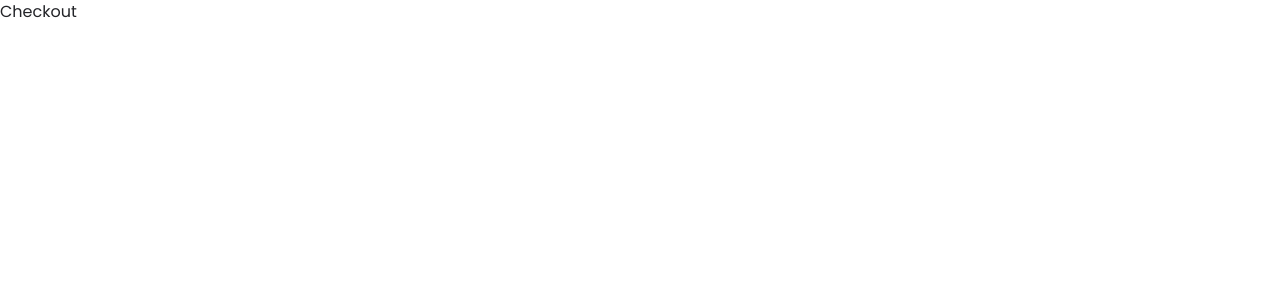
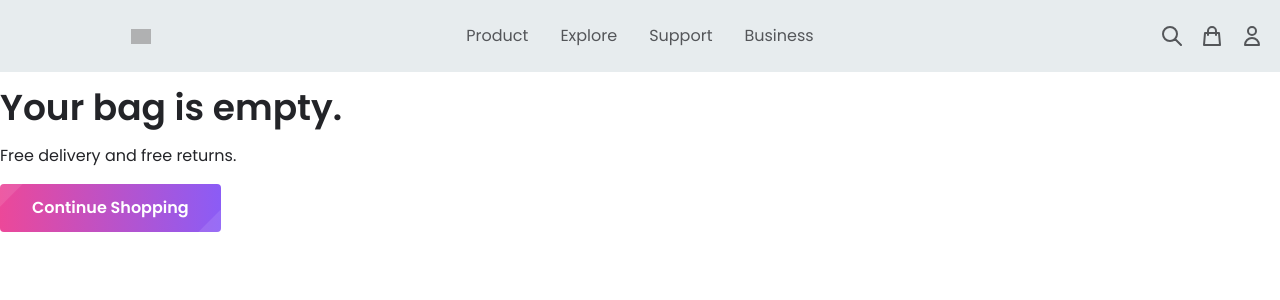
Before and after one commit to ahadziii/apple-ecommerce-clone, a Next.js app: page /checkout in a window 1280 px wide. Shown: the top 300 px of the page. Built offline with nearby package versions, Linux system fonts and the light colour scheme; grey boxes are pictures that could not be loaded.

Commit message:
feat: add checkout page

```diff
--- a/pages/checkout.tsx
+++ b/pages/checkout.tsx
@@ -1,7 +1,53 @@
-import React from "react"
+import Head from "next/head"
+import { useRouter } from "next/router"
+import React, { useEffect, useState } from "react"
+import { useSelector } from "react-redux"
+import Button from "../components/Button"
+import Header from "../components/Header"
+import { selectBasketItems } from "../redux/basketSlice"
 
 function Checkout() {
-  return <div>Checkout</div>
+  const items = useSelector(selectBasketItems)
+  const router = useRouter()
+  const [groupedItemsInBasket, setGroupedItemsInBasket] = useState(
+    {} as { [key: string]: Product[] }
+  )
+
+  useEffect(() => {
+    const groupedItems = items.reduce((results, item) => {
+      ;(results[item._id] = results[item._id] || []).push(item)
+      return results
+    }, {} as { [key: string]: Product[] })
+
+    setGroupedItemsInBasket(groupedItems)
+  }, [items])
+
+  return (
+    <div>
+      <Head>
+        <title>Bag - Apple</title>
+        <link rel="icon" href="/favicon.ico" />
+      </Head>
+      <Header />
+      <main>
+        <div>
+          <h1 className="my-4 text-3xl font-semibold lg:text-4xl">
+            {items.length > 0 ? "Review you bag." : " Your bag is empty."}
+          </h1>
+          <p className="my-4">Free delivery and free returns.</p>
+
+          {items.length === 0 && (
+            <Button
+              title="Continue Shopping"
+              onClick={() => router.push("/")}
+            />
+          )}
+        </div>
+
+        {items.length > 0 && <div></div>}
+      </main>
+    </div>
+  )
 }
 
 export default Checkout
```
